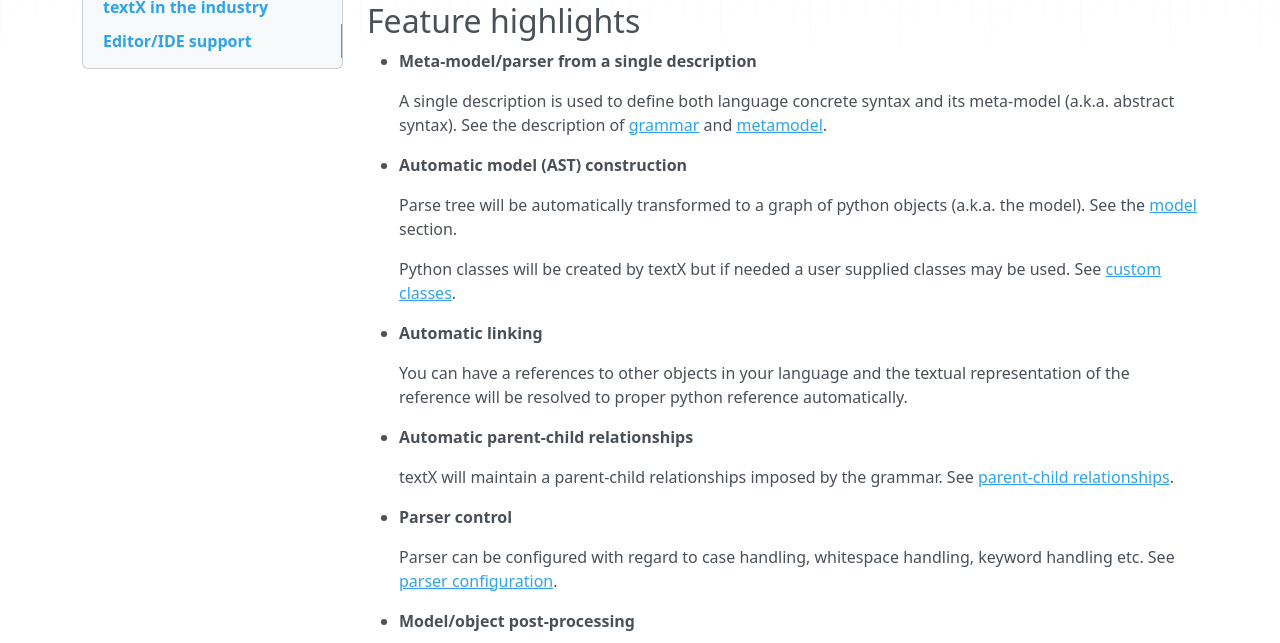
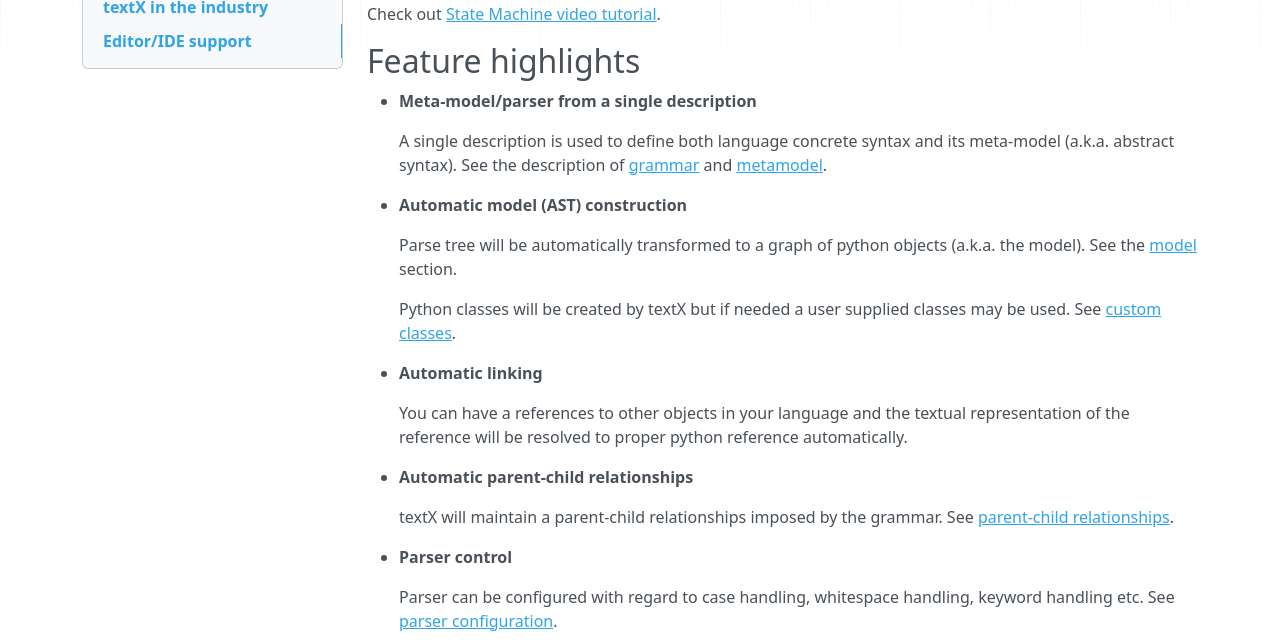
Before and after one commit to textX/textX, an MkDocs documentation site: the page built from docs/index.md, in a window 1280 px wide and 900 px high, scrolled down 634 px, cut to the strip 257-900 px from the top of the window. Built offline with MkDocs 1.6.1, drawn with Linux system fonts in a browser that asks for light colours; nearby versions of some CDN libraries; old or Windows-style settings are respelled for this version of MkDocs; some of the changed text lies outside the part shown.

Commit message:
Reference to state machine tutorial.

```diff
--- a/docs/index.md
+++ b/docs/index.md
@@ -23,6 +23,8 @@
 Watch the introduction video:
 
 <iframe width="560" height="315" src="https://www.youtube.com/embed/CN2IVtInapo" frameborder="0" allowfullscreen></iframe>
+
+Check out [State Machine video tutorial](tutorials/state_machine.md).
 
 
 ## Feature highlights
@@ -113,6 +115,7 @@
 - [Hello World](tutorials/hello_world.md)
 - [Robot](tutorials/robot.md)
 - [Entity](tutorials/entity.md)
+- [State Machine](tutorials/state_machine.md) - video tutorial
 
 For specific information read various `User Guide` sections.
 
```
